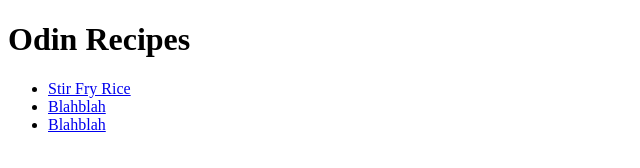
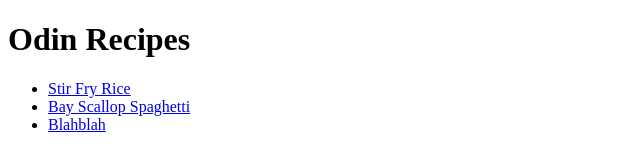
Before and after one commit to Engio/2.2023_odin-recipes, a plain HTML site: page index.html in a window 1280 px wide. Shown: the whole page, without its empty margins (0-640 px from the left). Drawn offline with Linux system fonts and the light colour scheme.

Commit message:
correct link to bay scallop spaghetti and add image resource

```diff
--- a/index.html
+++ b/index.html
@@ -11,7 +11,7 @@
     <p>
         <ul>
             <li><a href="./recipes/stir-fry-rice.html">Stir Fry Rice</a></li>
-            <li><a href="./recipes/blahblah.html">Blahblah</a></li>
+            <li><a href="./recipes/bay-scallop-spaghetti.html">Bay Scallop Spaghetti</a></li>
             <li><a href="./recipes/blahblah.html">Blahblah</a></li>
         </ul>
     </p>
```
Also changed, not shown: img/bay-scallop-spaghetti.webp (added).
